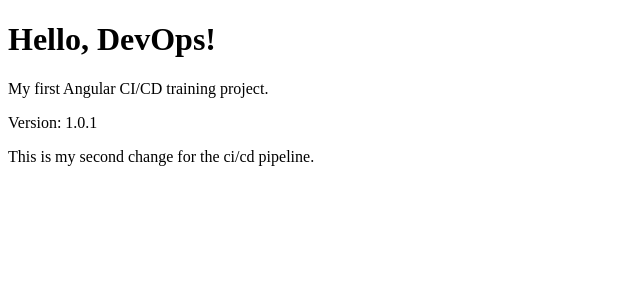
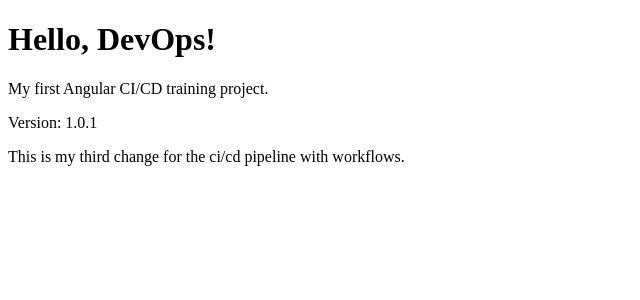
Before and after one commit to SuzanneNicol897/angular-devops-playground, an Angular app: page / in a window 1280 px wide. Shown: the top 300 px of the page, without its empty margins (0-640 px from the left). Built offline with nearby package versions, Linux system fonts and the light colour scheme.

Commit message:
new workflow first push

```diff
--- a/src/app/app.html
+++ b/src/app/app.html
@@ -2,5 +2,5 @@
   <h1>Hello, DevOps!</h1>
   <p>My first Angular CI/CD training project.</p>
   <p>Version: 1.0.1</p>
-  <p>This is my second change for the ci/cd pipeline.</p>
+  <p>This is my third change for the ci/cd pipeline with workflows.</p>
 </div>
```
